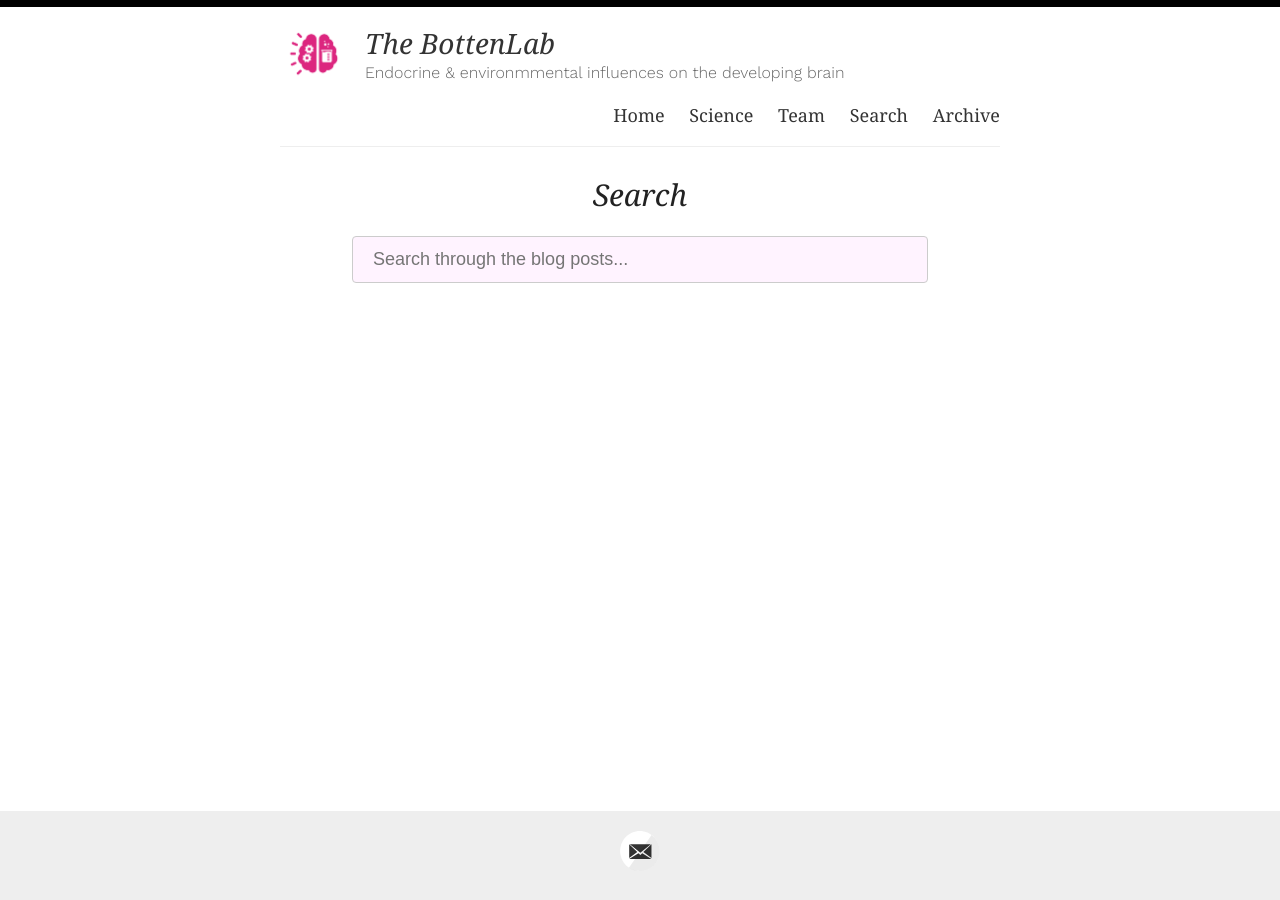
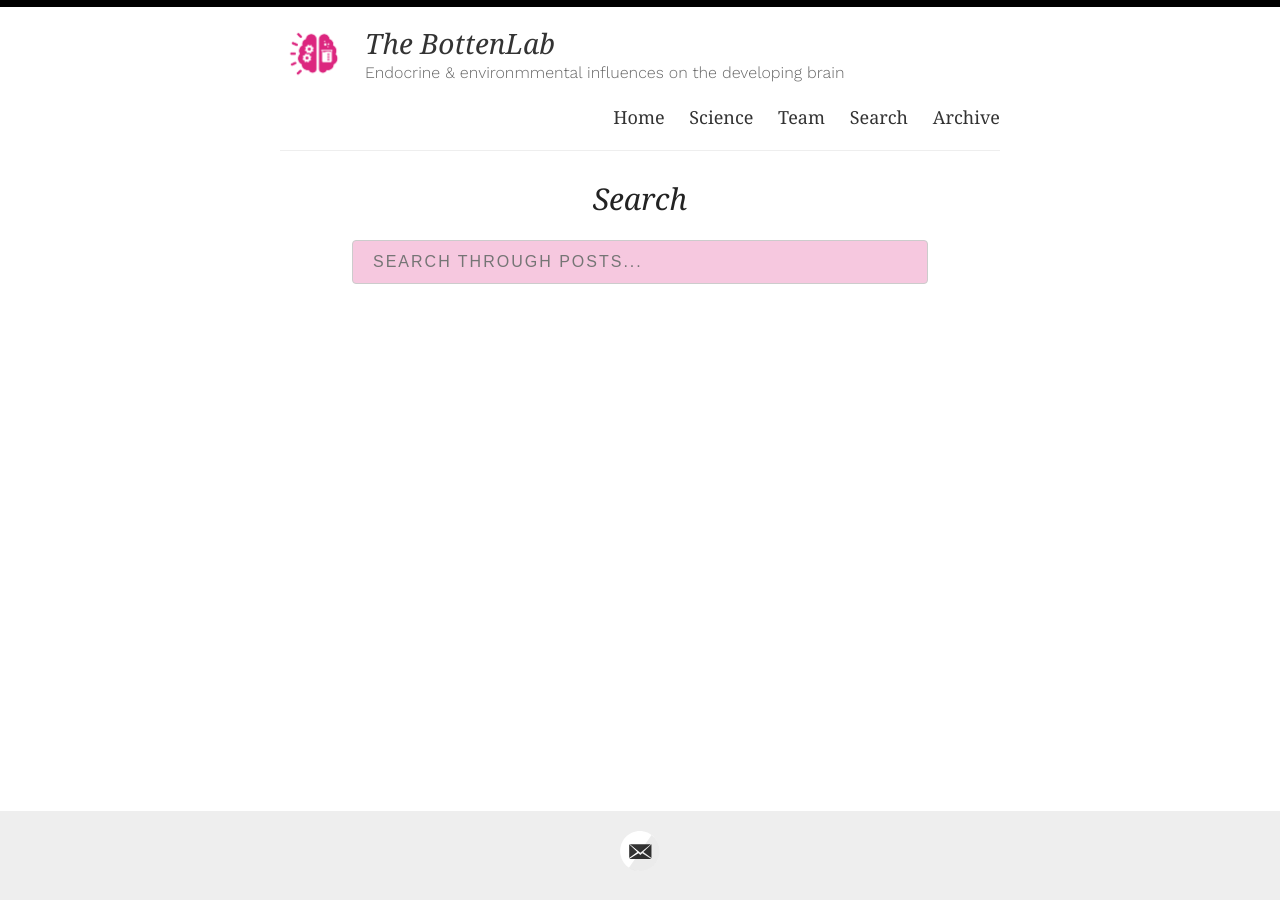
Before and after one commit to Bottenlab/bottenlab.github.io, a Jekyll site: the page built from _pages/search.md, in a window 1280 px wide. Built offline with Jekyll 4.4.1, drawn with Linux system fonts in a browser that asks for light colours; some web fonts are replaced.

Commit message:
searchbar was ugly too

```diff
--- a/_pages/search.md
+++ b/_pages/search.md
@@ -5,7 +5,7 @@ permalink: /search/
 ---
 
 <div id="search-container">
-    <input type="text" id="search-input" placeholder="Search through the blog posts...">
+    <input type="text" id="search-input" placeholder="Search through posts...">
     <ul id="results-container"></ul>
 </div>
 
--- a/assets/style.scss
+++ b/assets/style.scss
@@ -30,8 +30,8 @@ body {
   // font-family: Garamond, -system-ui, -apple-system, BlinkMacSystemFont, "Segoe UI", Roboto, Helvetica, Arial, sans-serif, "Apple Color Emoji", "Segoe UI Emoji", "Segoe UI Symbol";
   font-family: $garamond;
   color: #404040;
-  line-height: 1.2;
-  font-weight: 300;
+  line-height: 1.3;
+  //font-weight: 300;
   font-size: 16px;
   height: 100%;
 }
@@ -50,7 +50,7 @@ h2, h3, h4, h5, h6 {
   color: $darkerGray;
   //font-weight: 300;
 
-  line-height: 1.7;
+  line-height: 1.3;
   margin: 1em 0 15px;
   padding: 0;
   text-align: center;
@@ -165,11 +165,14 @@ table tr td :last-child {
   padding: 12px 20px;
   margin: 8px 0;
   display: inline-block;
+  text-transform: uppercase;
+  letter-spacing: 2px;
+  font-weight: 200;
   border: 1px solid #ccc;
   border-radius: 4px;
   box-sizing: border-box;
-  font-size: 18px;
-  background-color: #fff3ff;
+  font-size: 16px;
+  background-color: $lighterPink;
 }
 
 .share-box {
```
